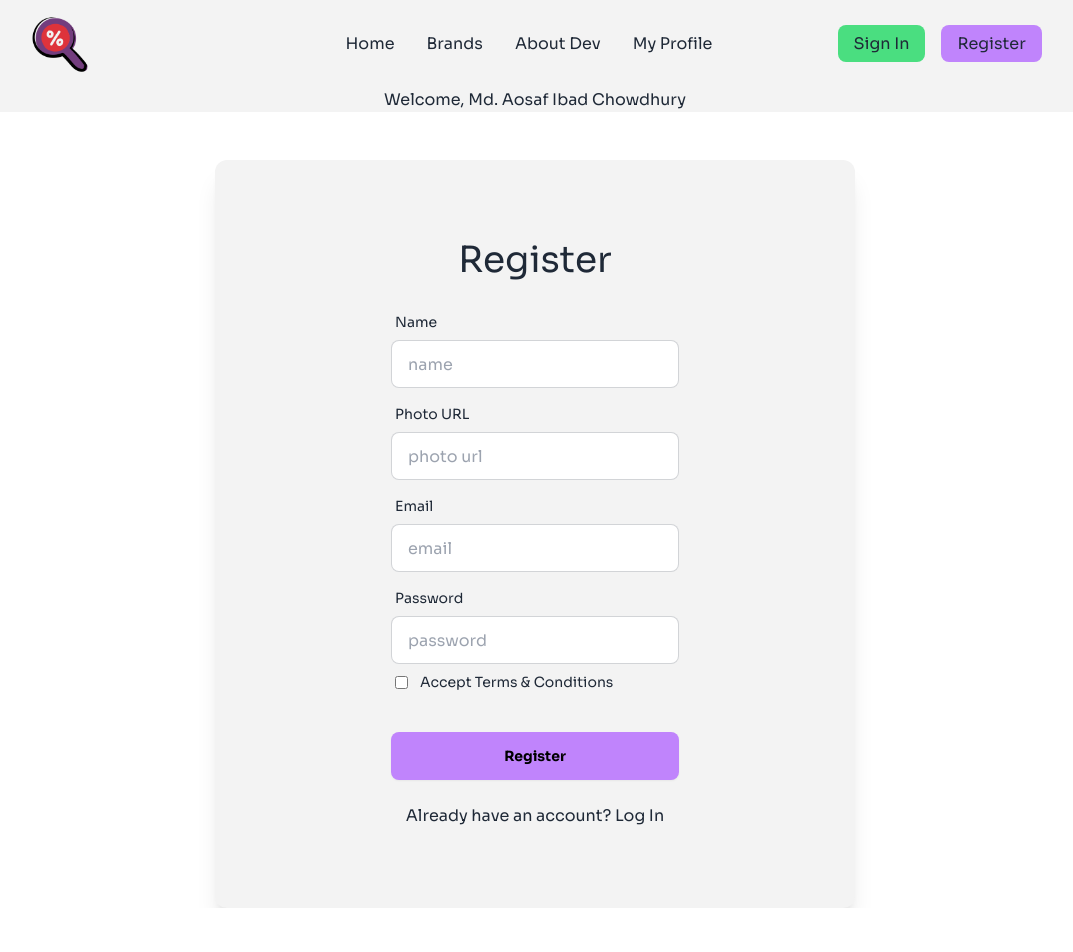
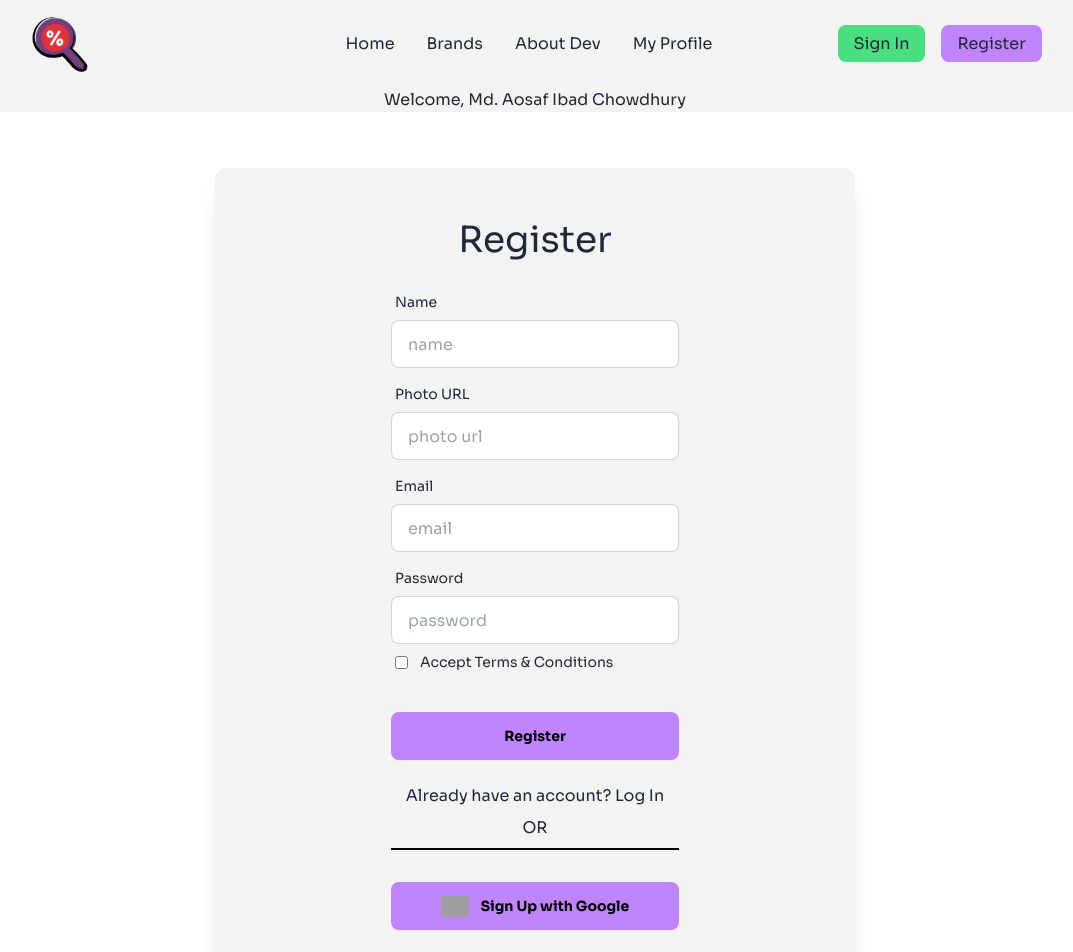
Before and after one commit to Aosaf098/Discount-Hunter, a React (Vite) app: page /auth/register in a window 1280 px wide. Shown: the top 952 px of the page, without its empty margins (105-1178 px from the left). Before the commit the page ends 908 px from the top, so only its background shows below. Built offline with nearby package versions, Linux system fonts and the light colour scheme; no server answers; grey boxes are pictures that could not be loaded.

Commit message:
Basic login reg func

```diff
--- a/package.json
+++ b/package.json
@@ -11,6 +11,7 @@
   },
   "dependencies": {
     "animate.css": "^4.1.1",
+    "firebase": "^11.0.2",
     "localforage": "^1.10.0",
     "match-sorter": "^8.0.0",
     "react": "^18.3.1",
--- a/src/Firebase/Firebase.config.js
+++ b/src/Firebase/Firebase.config.js
@@ -1,5 +1,6 @@
 // Import the functions you need from the SDKs you need
 import { initializeApp } from "firebase/app";
+import { getAuth } from "firebase/auth";
 // TODO: Add SDKs for Firebase products that you want to use
 // https://firebase.google.com/docs/web/setup#available-libraries
 
@@ -14,4 +15,6 @@ const firebaseConfig = {
 };
 
 // Initialize Firebase
-export const app = initializeApp(firebaseConfig);
+const app = initializeApp(firebaseConfig);
+const auth = getAuth(app)
+export default auth
--- a/src/Layouts/AuthLayout.jsx
+++ b/src/Layouts/AuthLayout.jsx
@@ -1,18 +1,21 @@
-import React from 'react'
-import Navbar from '../Components/Navbar'
-import { Outlet } from 'react-router-dom'
+import React from "react";
+import Navbar from "../Components/Navbar";
+import { Outlet } from "react-router-dom";
+import Footer from "../Components/Footer";
+import AuthProvider from "../Provider/AuthProvider";
 
 const AuthLayout = () => {
   return (
     <>
-        <div className='font-sora h-dvh'>
-            <Navbar />
-            <div>
-                <Outlet />
-            </div>
+      <div className="font-sora h-dvh">
+        <Navbar />
+        <div>
+          <Outlet />
         </div>
+        <Footer />
+      </div>
     </>
-  )
-}
+  );
+};
 
-export default AuthLayout
+export default AuthLayout;
--- a/src/Pages/Homepage.jsx
+++ /dev/null
@@ -1,16 +0,0 @@
-import React from 'react'
-import Banner from '../Components/Banner'
-import TopBrands from '../Components/TopBrands'
-import OnSale from '../Components/OnSale'
-
-const Homepage = () => {
-  return (
-    <>
-        <Banner />
-        <TopBrands />
-        <OnSale />
-    </>
-  )
-}
-
-export default Homepage
--- a/src/Pages/Login.jsx
+++ b/src/Pages/Login.jsx
@@ -1,16 +1,37 @@
-import React from "react";
+import React, { useContext } from "react";
+import { AuthContext } from "../Provider/AuthProvider";
+import { signInWithEmailAndPassword } from "firebase/auth";
 
 const Login = () => {
+  const { signInUser } = useContext(AuthContext);
+
+  const handleLogIn = (e) => {
+    e.preventDefault()
+    const form = new FormData(e.target)
+
+    const email = form.get("email");
+    const password = form.get("password");
+    console.log(email, password)
+    signInUser(email, password)
+    .then(result => {
+        const user = result.user
+        console.log(user)
+    })
+    .catch(error => {
+        console.log(error.code)
+    })
+  };
   return (
     <>
-      <div className="w-1/2 py-12 mx-auto mt-14 bg-[#f3f3f3] rounded-xl shadow-xl">
-        <form className="card-body items-center">
-          <h1 className="text-4xl mb-4">Login</h1>
+      <div className="w-1/2 py-12 mx-auto my-14 bg-[#f3f3f3] rounded-xl shadow-xl">
+        <form onSubmit={handleLogIn} className="card-body items-center">
+          <h1 className="text-4xl mb-4">Sign In</h1>
           <div className="form-control w-1/2">
             <label className="label">
               <span className="label-text">Email</span>
             </label>
             <input
+              name="email"
               type="email"
               placeholder="email"
               className="input input-bordered"
@@ -22,6 +43,7 @@ const Login = () => {
               <span className="label-text">Password</span>
             </label>
             <input
+              name="password"
               type="password"
               placeholder="password"
               className="input input-bordered"
@@ -34,18 +56,26 @@ const Login = () => {
             </label>
           </div>
           <div className="form-control mt-6 w-1/2">
-            <button className="btn bg-purple-400 border-none font-bold text-black">Login</button>
+            <button className="btn bg-purple-400 border-none font-bold text-black">
+              Sign In
+            </button>
           </div>
           <div className="my-4">
-            <p>Don't have an account? <span>Register</span></p>
+            <p>
+              Don't have an account? <span>Register</span>
+            </p>
           </div>
           OR
           <hr className="border border-solid border-black w-1/2" />
           <div className="form-control mt-6 w-1/2">
             <button className="btn bg-purple-400 border-none font-bold text-black flex items-center gap-3">
-                <img className="w-7" src="https://img.icons8.com/?size=50&id=17904&format=png" alt="" />
-                <span>Sign In with Google</span>
-                </button>
+              <img
+                className="w-7"
+                src="https://img.icons8.com/?size=50&id=17904&format=png"
+                alt=""
+              />
+              <span>Sign In with Google</span>
+            </button>
           </div>
         </form>
       </div>
--- a/src/Pages/Register.jsx
+++ b/src/Pages/Register.jsx
@@ -1,17 +1,38 @@
-import React from "react";
+import React, { useContext } from "react";
+import { AuthContext } from "../Provider/AuthProvider";
 
 const Register = () => {
+  const { createNewUser } = useContext(AuthContext);
+
+  const handleRegister = (e) => {
+    e.preventDefault();
+
+    const form = new FormData(e.target);
+    const email = form.get("email");
+    const password = form.get("password");
+
+    createNewUser(email, password)
+    .then(result => {
+        const user = result.user
+        console.log(user)
+    })
+    .catch(error => {
+        console.log(error.code)
+    })
+  };
+
   return (
     <>
-      <div className="w-1/2 py-12 mx-auto mt-12 bg-[#f3f3f3] rounded-xl shadow-xl">
-        <form className="card-body items-center">
+      <div className="w-1/2 py-5 mx-auto my-14 bg-[#f3f3f3] rounded-xl shadow-xl">
+        <form onSubmit={handleRegister} className="card-body items-center">
           <h1 className="text-4xl mb-4">Register</h1>
           <div className="form-control w-1/2">
             <label className="label">
               <span className="label-text">Name</span>
             </label>
             <input
-              type="email"
+              name="name"
+              type="text"
               placeholder="name"
               className="input input-bordered"
               required
@@ -22,7 +43,8 @@ const Register = () => {
               <span className="label-text">Photo URL</span>
             </label>
             <input
-              type="email"
+              name="photo"
+              type="text"
               placeholder="photo url"
               className="input input-bordered"
               required
@@ -33,6 +55,7 @@ const Register = () => {
               <span className="label-text">Email</span>
             </label>
             <input
+              name="email"
               type="email"
               placeholder="email"
               className="input input-bordered"
@@ -44,6 +67,7 @@ const Register = () => {
               <span className="label-text">Password</span>
             </label>
             <input
+              name="password"
               type="password"
               placeholder="password"
               className="input input-bordered"
@@ -64,6 +88,18 @@ const Register = () => {
               Already have an account? <span>Log In</span>
             </p>
           </div>
+          OR
+          <hr className="border border-solid border-black w-1/2" />
+          <div className="form-control mt-6 w-1/2">
+            <button className="btn bg-purple-400 border-none font-bold text-black flex items-center gap-3">
+              <img
+                className="w-7"
+                src="https://img.icons8.com/?size=50&id=17904&format=png"
+                alt=""
+              />
+              <span>Sign Up with Google</span>
+            </button>
+          </div>
         </form>
       </div>
     </>
--- /dev/null
+++ b/src/Provider/AuthProvider.jsx
@@ -0,0 +1,29 @@
+import React, { createContext } from 'react'
+import { createUserWithEmailAndPassword, signInWithEmailAndPassword } from "firebase/auth";
+import auth from '../Firebase/Firebase.config';
+
+export const AuthContext = createContext()
+
+const AuthProvider = ({children}) => {
+
+    // const auth = getAuth()
+    const createNewUser = (email, password) => {
+        return createUserWithEmailAndPassword(auth, email, password)
+    }
+
+    const signInUser = (email, password) => {
+        return signInWithEmailAndPassword(auth, email, password)
+    }
+
+    const authInfo = {
+        createNewUser,
+        signInUser
+    }
+  return (
+    <>
+        <AuthContext.Provider value={authInfo}>{children}</AuthContext.Provider>
+    </>
+  )
+}
+
+export default AuthProvider
--- a/src/Provider/HomeProvider.jsx
+++ b/src/Provider/HomeProvider.jsx
@@ -1,6 +1,6 @@
 import React, { createContext, useEffect, useState } from "react";
 
-export const HomeContext = new createContext();
+export const HomeContext = createContext();
 
 const HomeProvider = ({ children }) => {
 
--- a/src/main.jsx
+++ b/src/main.jsx
@@ -4,11 +4,14 @@ import "./index.css";
 import { RouterProvider } from "react-router-dom";
 import router from "./Router/routes.jsx";
 import HomeProvider, { HomeContext } from "./Provider/HomeProvider.jsx";
+import AuthProvider from "./Provider/AuthProvider.jsx";
 
 createRoot(document.getElementById("root")).render(
   <StrictMode>
     <HomeProvider>
-      <RouterProvider router={router} />
+      <AuthProvider>
+        <RouterProvider router={router} />
+      </AuthProvider>
     </HomeProvider>
   </StrictMode>
 );
```
Also changed, not shown: 1 other file (tests, documents, lock files or other folders).
